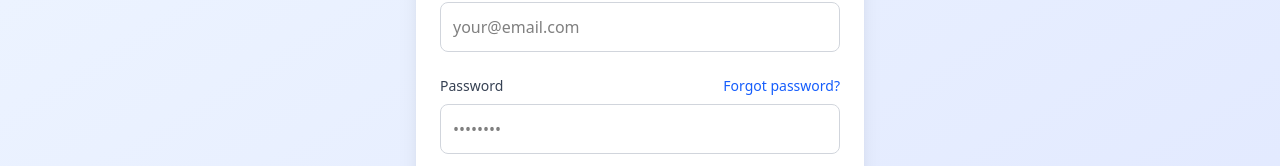
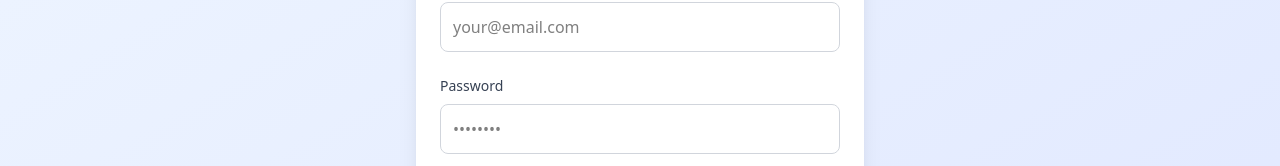
Before and after one commit to ashrafdevx/tenant-frontend, a Next.js app: page /login in a window 1280 px wide. Shown: the part 380-546 px from the top of the page. Built offline with nearby package versions, Linux system fonts and the light colour scheme; no server answers.

Commit message:
forget pass remove

```diff
--- a/src/app/login/page.jsx
+++ b/src/app/login/page.jsx
@@ -78,12 +78,6 @@
                 >
                   Password
                 </label>
-                <a
-                  href="#"
-                  className="text-sm text-blue-600 hover:text-blue-800"
-                >
-                  Forgot password?
-                </a>
               </div>
               <div className="relative">
                 <input
```
